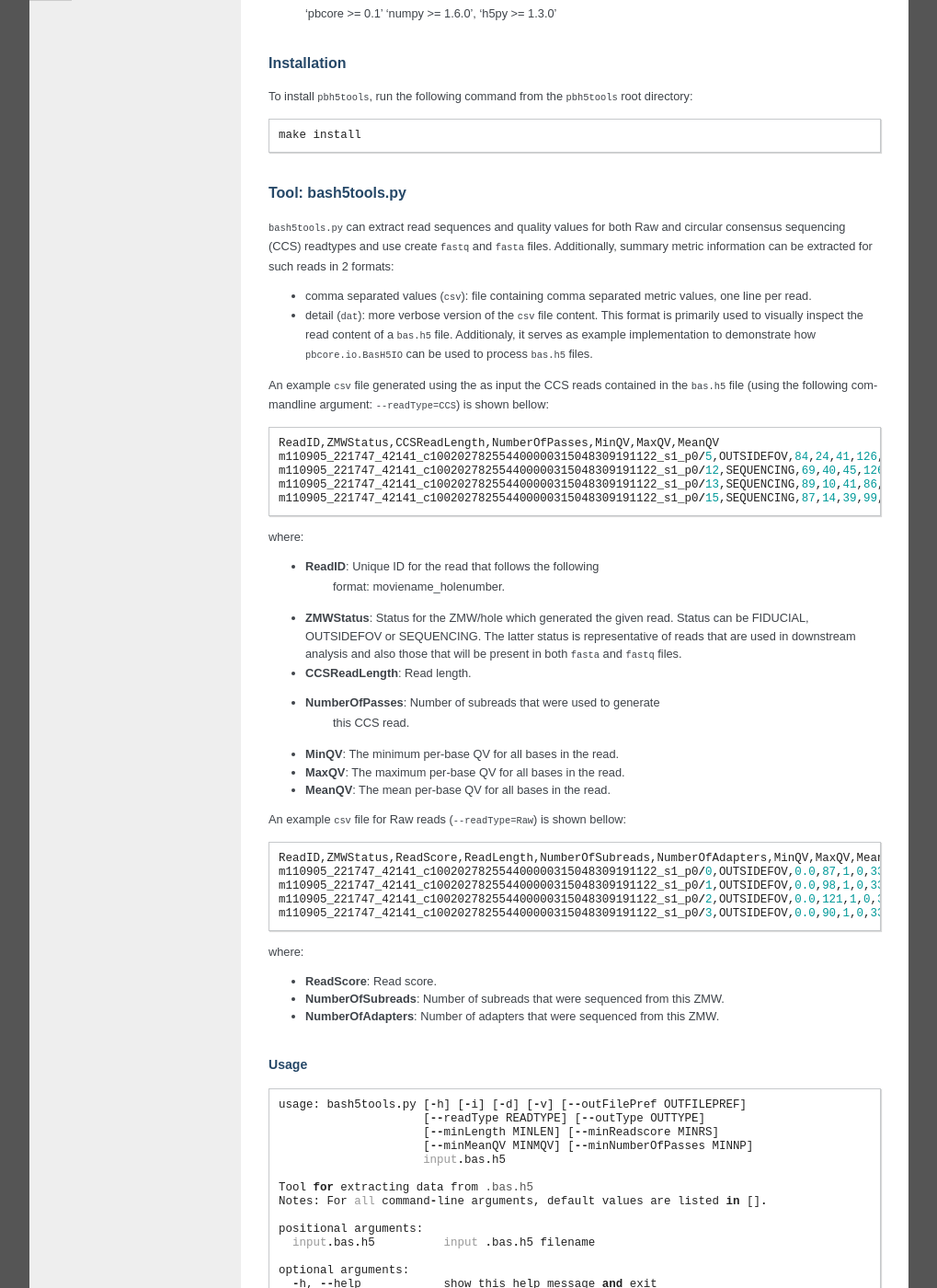
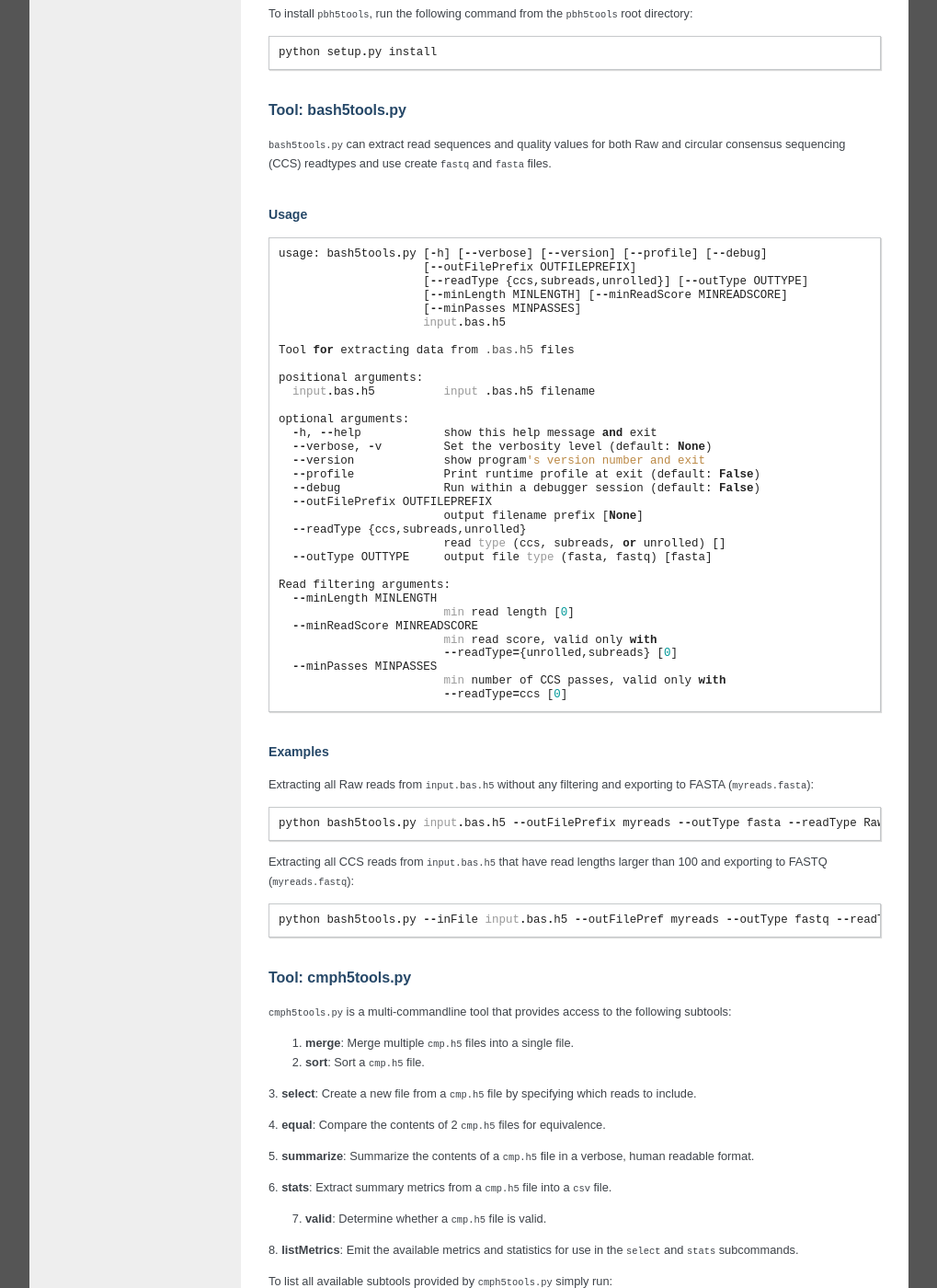
Before and after one commit to mlbendall/pbh5tools, a Sphinx documentation site: the page built from doc/index.rst, in a window 1280 px wide and 1400 px high, scrolled down 396 px. Shown: the whole window at 92% size, without its empty margins (130-1149 px from the left). Built offline with Sphinx 7.4.7, drawn with Linux system fonts in a browser that asks for light colours; some of the changed text lies outside the part shown.

Commit message:
Revise documentation for bash5tools.py
[Tracking bug 23893]

[git-p4: depot-paths = "//depot/software/bioinformatics/tools/pbh5tools/": change = 127803]

```diff
--- a/doc/index.rst
+++ b/doc/index.rst
@@ -19,13 +19,6 @@ provides a rich set of tools to manipulate and analyze the data in a
 ``cmp.h5`` file. The ``bash5tools.py`` provides mechanisms to extract
 basecall information from bas.h5 files.
 
-############
-Dependencies
-############
-
-   'pbcore >= 0.1'
-   'numpy >= 1.6.0',
-   'h5py >= 1.3.0'
 
 ############
 Installation
@@ -33,7 +26,7 @@ Installation
 
 To install ``pbh5tools``, run the following command from the ``pbh5tools`` root directory: ::
 
-   make install
+   python setup.py install
 
 ####################
 Tool: bash5tools.py
@@ -41,91 +34,47 @@ Tool: bash5tools.py
 
 ``bash5tools.py`` can extract read sequences and quality values for
 both Raw and circular consensus sequencing (CCS) readtypes and use
-create ``fastq`` and ``fasta`` files. Additionally, summary metric
-information can be extracted for such reads in 2 formats:
+create ``fastq`` and ``fasta`` files.
 
-* comma separated values (``csv``): file containing comma separated
-  metric values, one line per read.
-* detail (``dat``): more verbose version of the ``csv`` file
-  content. This format is primarily used to visually inspect the read
-  content of a ``bas.h5`` file.  Additionaly, it serves as example
-  implementation to demonstrate how ``pbcore.io.BasH5IO`` can be used
-  to process ``bas.h5`` files.
-
-An example ``csv`` file generated using the as input the CCS reads
-contained in the ``bas.h5`` file (using the following commandline
-argument: ``--readType=CCS``) is shown bellow: ::
-
-    ReadID,ZMWStatus,CCSReadLength,NumberOfPasses,MinQV,MaxQV,MeanQV
-    m110905_221747_42141_c100202782554400000315048309191122_s1_p0/5,OUTSIDEFOV,84,24,41,126,98.5357142857
-    m110905_221747_42141_c100202782554400000315048309191122_s1_p0/12,SEQUENCING,69,40,45,126,99.9420289855
-    m110905_221747_42141_c100202782554400000315048309191122_s1_p0/13,SEQUENCING,89,10,41,86,63.1685393258
-    m110905_221747_42141_c100202782554400000315048309191122_s1_p0/15,SEQUENCING,87,14,39,99,66.0
-
-where:
-
-* **ReadID**: Unique ID for the read that follows the following
-    format: moviename_holenumber.
-* **ZMWStatus**: Status for the ZMW/hole which generated the given
-  read. Status can be FIDUCIAL, OUTSIDEFOV or SEQUENCING. The latter
-  status is representative of reads that are used in downstream
-  analysis and also those that will be present in both ``fasta`` and
-  ``fastq`` files.
-* **CCSReadLength**: Read length.
-* **NumberOfPasses**: Number of subreads that were used to generate
-    this CCS read.
-* **MinQV**: The minimum per-base QV for all bases in the read.
-* **MaxQV**: The maximum per-base QV for all bases in the read.
-* **MeanQV**: The mean per-base QV for all bases in the read.
-
-An example ``csv`` file for Raw reads (``--readType=Raw``) is shown
-bellow: ::
-
-    ReadID,ZMWStatus,ReadScore,ReadLength,NumberOfSubreads,NumberOfAdapters,MinQV,MaxQV,MeanQV
-    m110905_221747_42141_c100202782554400000315048309191122_s1_p0/0,OUTSIDEFOV,0.0,87,1,0,33,39,33.1149425287
-    m110905_221747_42141_c100202782554400000315048309191122_s1_p0/1,OUTSIDEFOV,0.0,98,1,0,33,37,33.1326530612
-    m110905_221747_42141_c100202782554400000315048309191122_s1_p0/2,OUTSIDEFOV,0.0,121,1,0,33,38,33.132231405
-    m110905_221747_42141_c100202782554400000315048309191122_s1_p0/3,OUTSIDEFOV,0.0,90,1,0,33,34,33.0111111111
-
-where:
-
-* **ReadScore**: Read score.
-* **NumberOfSubreads**: Number of subreads that were sequenced from this ZMW.
-* **NumberOfAdapters**: Number of adapters that were sequenced from this ZMW.
 
 -----
 Usage
 -----
 ::
 
-    usage: bash5tools.py [-h] [-i] [-d] [-v] [--outFilePref OUTFILEPREF]
-                         [--readType READTYPE] [--outType OUTTYPE]
-                         [--minLength MINLEN] [--minReadscore MINRS]
-                         [--minMeanQV MINMQV] [--minNumberOfPasses MINNP]
+    usage: bash5tools.py [-h] [--verbose] [--version] [--profile] [--debug]
+                         [--outFilePrefix OUTFILEPREFIX]
+                         [--readType {ccs,subreads,unrolled}] [--outType OUTTYPE]
+                         [--minLength MINLENGTH] [--minReadScore MINREADSCORE]
+                         [--minPasses MINPASSES]
                          input.bas.h5
 
-    Tool for extracting data from .bas.h5
-    Notes: For all command-line arguments, default values are listed in [].
+    Tool for extracting data from .bas.h5 files
 
     positional arguments:
       input.bas.h5          input .bas.h5 filename
 
     optional arguments:
       -h, --help            show this help message and exit
-      -i, --info            turn on progress monitoring to stdout [False]
-      -d, --debug           turn on progress monitoring to stdout and keep temp files [False]
-      -v, --version         show program's version number and exit
-      --outFilePref OUTFILEPREF
-                        output filename prefix []
-      --readType READTYPE   read type (CCS or Raw) [Raw]
-      --outType OUTTYPE     output file type (fasta, fastq, csv or detail) [fasta]
+      --verbose, -v         Set the verbosity level (default: None)
+      --version             show program's version number and exit
+      --profile             Print runtime profile at exit (default: False)
+      --debug               Run within a debugger session (default: False)
+      --outFilePrefix OUTFILEPREFIX
+                            output filename prefix [None]
+      --readType {ccs,subreads,unrolled}
+                            read type (ccs, subreads, or unrolled) []
+      --outType OUTTYPE     output file type (fasta, fastq) [fasta]
 
-    read filtering arguments:
-      --minLength MINLEN    min read length [0]
-      --minReadscore MINRS  min read score, valid only when used with --readType-Raw [0]
-      --minMeanQV MINMQV    min per read mean Quality Value [0]
-      --minNumberOfPasses MINNP
-                            min number of CCS passes, valid only when used with --readType=CCS [0]
+    Read filtering arguments:
+      --minLength MINLENGTH
+                            min read length [0]
+      --minReadScore MINREADSCORE
+                            min read score, valid only with
+                            --readType={unrolled,subreads} [0]
+      --minPasses MINPASSES
+                            min number of CCS passes, valid only with
+                            --readType=ccs [0]
 
 --------
 Examples
@@ -134,17 +83,13 @@ Examples
 Extracting all Raw reads from ``input.bas.h5`` without any filtering
 and exporting to FASTA (``myreads.fasta``): ::
 
-    python bash5tools.py --inFile input.bas.h5 --outFilePref myreads --outType fasta --readType Raw
+    python bash5tools.py input.bas.h5 --outFilePrefix myreads --outType fasta --readType Raw
 
 Extracting all CCS reads from ``input.bas.h5`` that have read lengths
 larger than 100 and exporting to FASTQ (``myreads.fastq``): ::
 
     python bash5tools.py --inFile input.bas.h5 --outFilePref myreads --outType fastq --readType CCS --minLength 100
 
-Extracting all CCS reads from ``input.bas.h5`` and exporting data to
-the Detail file output format (``myreads.dat``): ::
-
-    python bash5tools.py --inFile input.bas.h5 --outFilePref myreads --outType detail --readType CCS
 
 ####################
 Tool: cmph5tools.py
```
